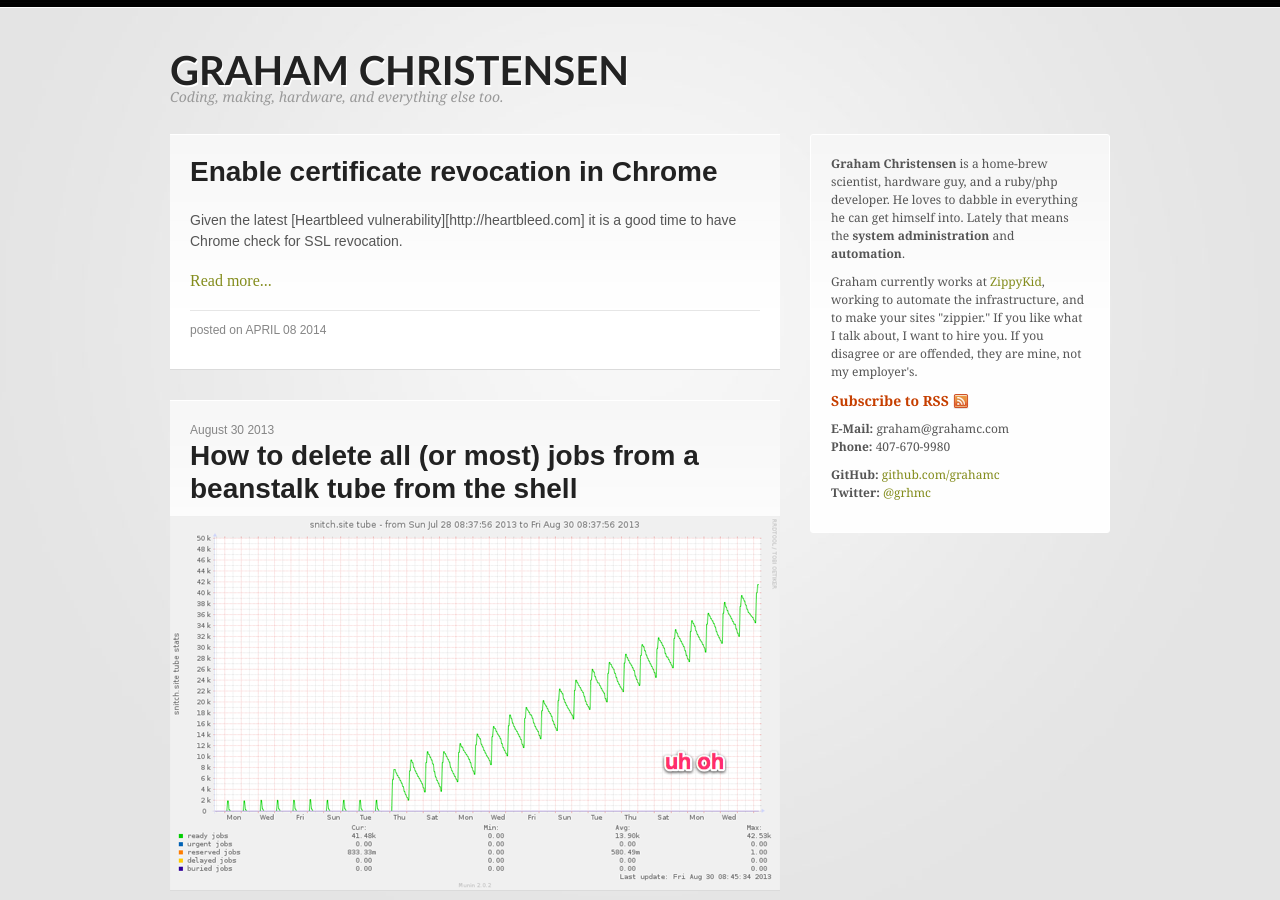
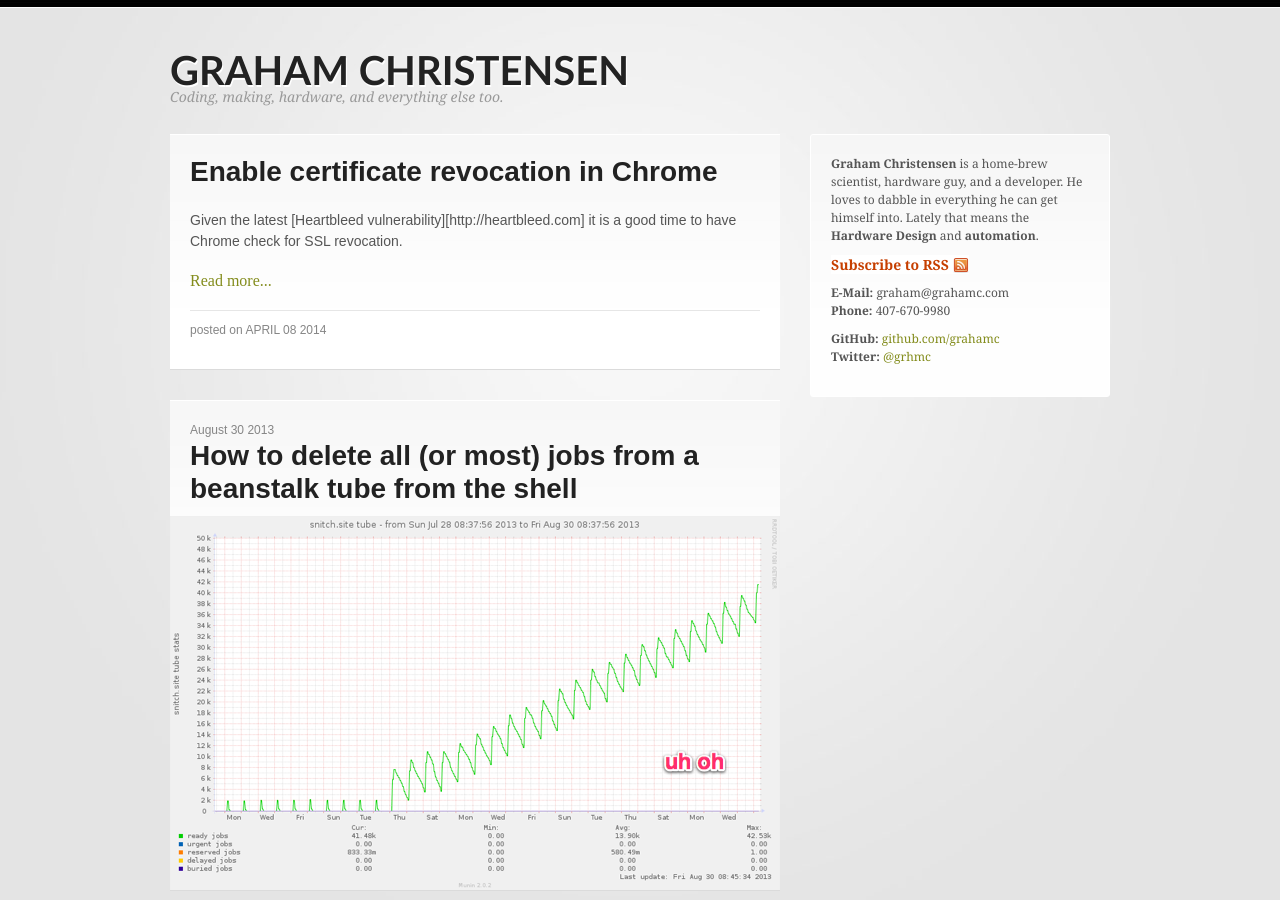
Before and after one commit to grahamc/grahamc.github.com, a Jekyll site: the page built from index.html, in a window 1280 px wide and 900 px high. Built offline with Jekyll 4.4.1, drawn with Linux system fonts in a browser that asks for light colours; the list of posts is cut into pages by our own code.

Commit message:
Update employment and interests.

```diff
--- a/_includes/sidebar.html
+++ b/_includes/sidebar.html
@@ -2,16 +2,9 @@
 <div id="sidebar">
   <p>
     <strong>Graham Christensen</strong> is a home-brew scientist, hardware guy,
-    and a ruby/php developer. He loves to dabble in everything he can get
-    himself into. Lately that means the <strong>system administration</strong>
+    and a developer. He loves to dabble in everything he can get himself into.
+    Lately that means the <strong>Hardware Design</strong>
     and <strong>automation</strong>.
-  </p>
-
-  <p>
-    Graham currently works at <a href="https://www.zippykid.com/">ZippyKid</a>,
-    working to automate the infrastructure, and to make your sites "zippier."
-    If you like what I talk about, I want to hire you. If you disagree or are
-    offended, they are mine, not my employer's.
   </p>
 
   <p>
```
